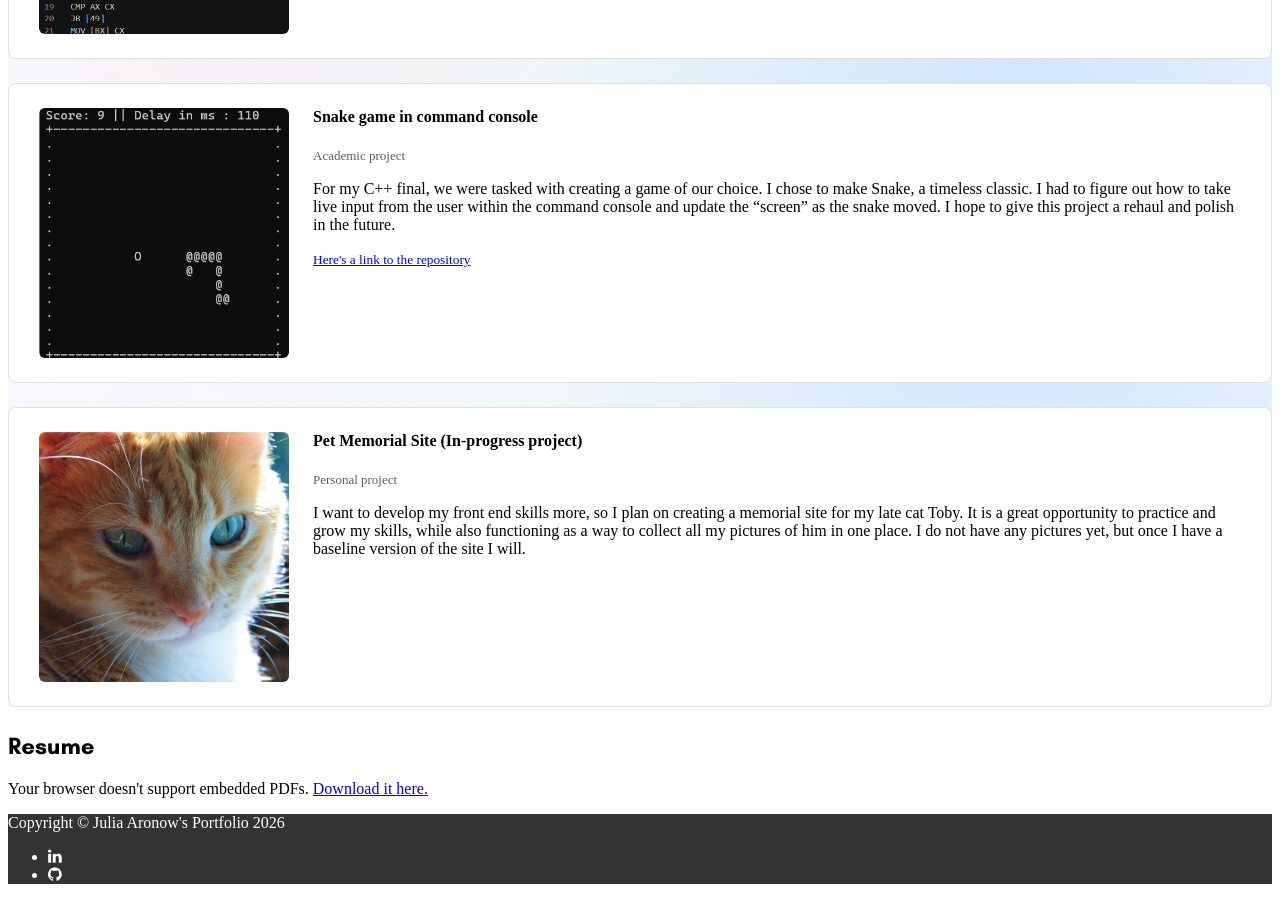
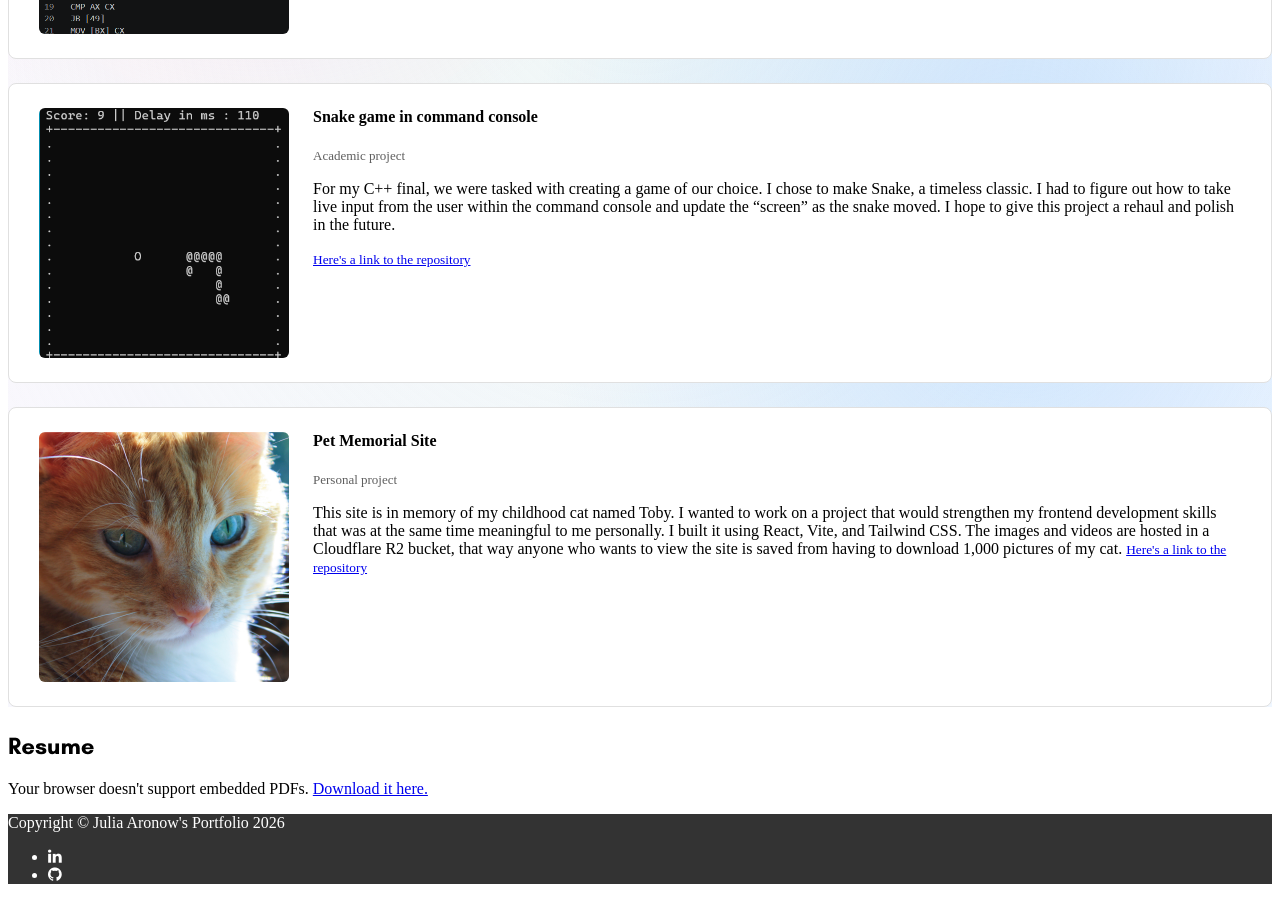
Before and after one commit to JuliaAronow/JuliaAronow.github.io, a Jekyll site: the page built from docs/index.html, in a window 1280 px wide and 900 px high, scrolled down 2966 px. Built offline with Jekyll 4.4.1, drawn with Linux system fonts in a browser that asks for light colours; some web fonts are replaced.

Commit message:
Updated memorial site experience since I finished the project.

```diff
--- a/docs/_includes/experience.html
+++ b/docs/_includes/experience.html
@@ -100,12 +100,15 @@
                 <div class="experience-card">
                     <img class="experience-card-image" src="{{ site.baseurl }}/img/team/toby_small.jpg" alt="Toby the cat">
                     <div class="experience-card-content">
-                        <h4>Pet Memorial Site (In-progress project)</h4>
+                        <h4>Pet Memorial Site</h4>
                         <p class="experience-meta">Personal project</p>
-                        <p>I want to develop my front end skills more, so I plan on creating a memorial
-                        site for my late cat Toby. It is a great opportunity to practice and grow my skills, while also functioning as a way to
-                        collect all my pictures of him in one place. I do not have any pictures yet, but once I have a baseline version of the
-                        site I will.</p>
+                        <p>This site is in memory of my childhood cat named Toby.
+                        I wanted to work on a project that would strengthen my frontend development skills
+                        that was at the same time meaningful to me personally. I built it using React, Vite, and Tailwind CSS.
+                        The images and videos are hosted in a Cloudflare R2 bucket, that way anyone who wants to view the site is
+                        saved from having to download 1,000 pictures of my cat.
+                        <small><a href="https://github.com/JuliaAronow/Toby-Memorial">Here's a link to the repository</a></small>
+                        </p>
                     </div>
                 </div>
             </div>
```
